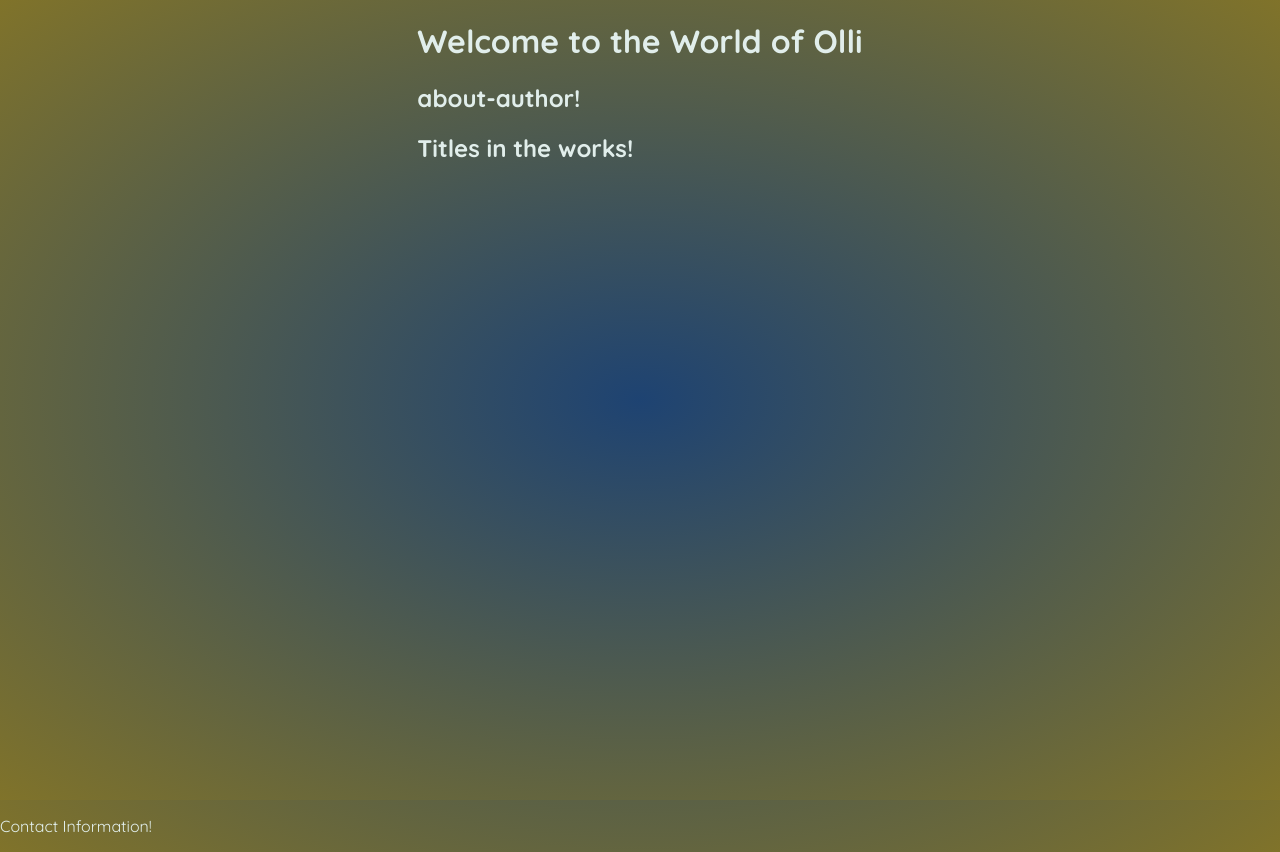
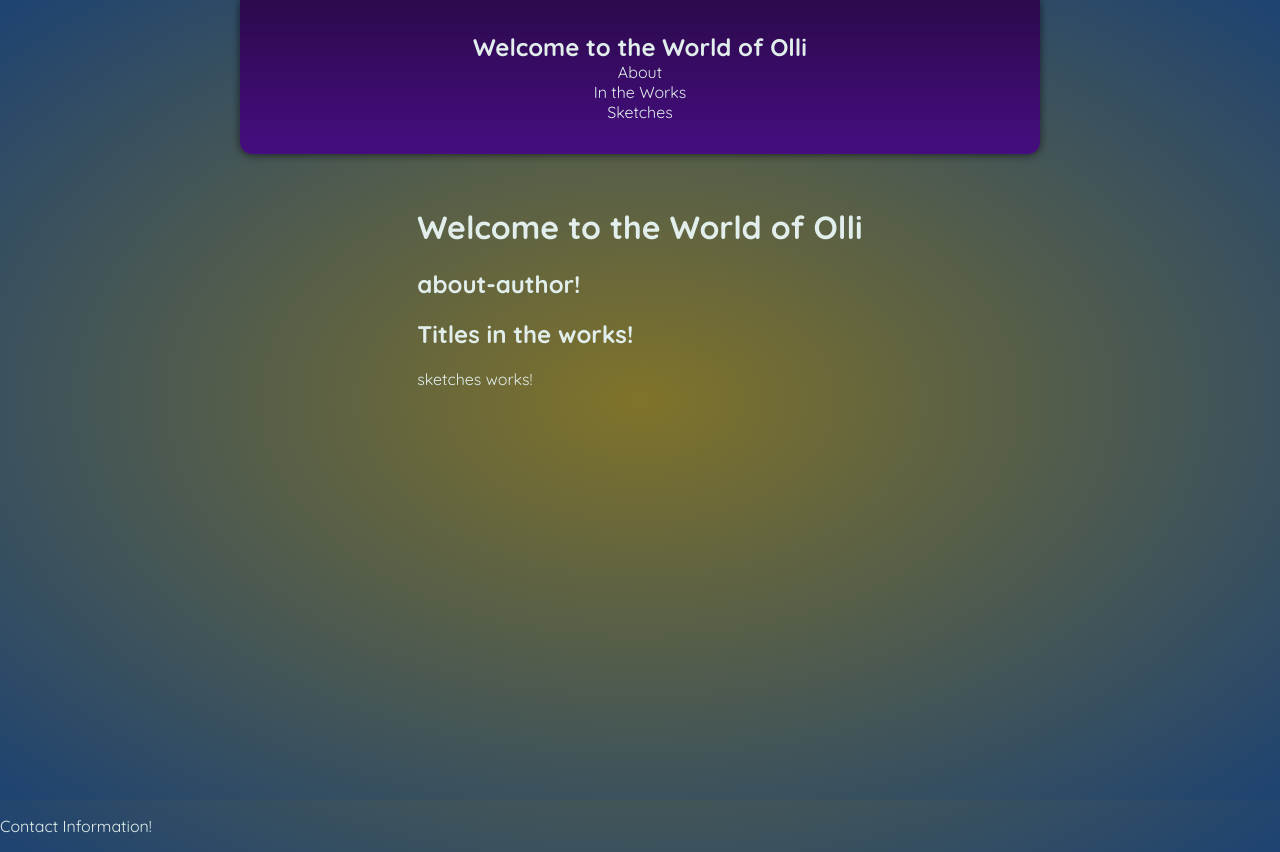
Before and after one commit to Grudged/Olli-Project, an Angular app: page / in a window 1280 px wide. Built offline with nearby package versions, Linux system fonts and the light colour scheme.

Commit message:
just changes. added a header

```diff
--- a/src/app/app.component.html
+++ b/src/app/app.component.html
@@ -1,6 +1,7 @@
 
 <html>
   <body>
+    <app-header />
     <main class="main">
       <div class="content">
         <div class="left-side">
@@ -8,6 +9,7 @@
         </div>
         <app-about-author />
         <app-in-the-works />
+        <app-sketches />
       </div>
     </main>
   </body>
--- a/src/app/app.component.ts
+++ b/src/app/app.component.ts
@@ -3,10 +3,12 @@ import { RouterOutlet } from '@angular/router';
 import { AboutAuthorComponent } from "./about-author/about-author.component";
 import { InTheWorksComponent } from "./in-the-works/in-the-works.component";
 import { FooterComponent } from "./footer/footer.component";
+import { SketchesComponent } from "./sketches/sketches.component";
+import { HeaderComponent } from "./header/header.component";
 
 @Component({
   selector: 'app-root',
-  imports: [RouterOutlet, AboutAuthorComponent, InTheWorksComponent, FooterComponent],
+  imports: [RouterOutlet, AboutAuthorComponent, InTheWorksComponent, FooterComponent, SketchesComponent, HeaderComponent],
   templateUrl: './app.component.html',
   styleUrl: './app.component.css'
 })
--- /dev/null
+++ b/src/app/header/header.component.css
@@ -0,0 +1,52 @@
+header {
+    display: flex;
+    flex-direction: column;
+    align-items: center;
+    gap: 1rem;
+    width: 90%;
+    max-width: 50rem;
+    margin: 0 auto 2rem auto;
+    text-align: center;
+    background: linear-gradient(
+      to bottom,
+      #2c0a4c,
+      #450d80
+    );
+    padding: 1rem;
+    border-bottom-right-radius: 12px;
+    border-bottom-left-radius: 12px;
+    box-shadow: 0 1px 8px rgba(0, 0, 0, 0.6);
+  }
+
+  img {
+    width: 3.5rem;
+    object-fit: contain;
+  }
+
+  h1 {
+    font-size: 1.25rem;
+    margin: 0;
+    padding: 0;
+  }
+
+  p {
+    margin: 0;
+    font-size: 0.8rem;
+    text-wrap: balance;
+  }
+
+  @media (min-width: 768px) {
+    header {
+      padding: 2rem;
+    }
+
+    img {
+      width: 4.5rem;
+    }
+
+    h1 {
+      font-size: 1.5rem;
+      margin: 0;
+      padding: 0;
+    }
+  }
--- /dev/null
+++ b/src/app/header/header.component.html
@@ -0,0 +1,14 @@
+<header>
+    <div layout="row">
+        <div flex="50">
+            <h1>Welcome to the World of Olli</h1>
+        </div>
+        <div flex="50">
+            <nav>
+                <div><a routerLink="/about">About</a></div>
+                <div><a routerLink="/works">In the Works</a></div>
+                <div><a routerLink="/sketches">Sketches</a></div>
+            </nav>
+        </div>
+    </div>
+</header>
--- /dev/null
+++ b/src/app/sketches/sketches.component.html
@@ -0,0 +1 @@
+<p>sketches works!</p>
--- a/src/styles.css
+++ b/src/styles.css
@@ -9,7 +9,7 @@ body {
   font-family: 'Quicksand', sans-serif;
   -webkit-font-smoothing: antialiased;
   -moz-osx-font-smoothing: grayscale;
-  background: radial-gradient(#1e4372, #80732a);
+  background: radial-gradient(#80732a, #1e4372);
   color: #e1eeeb;
   min-height: 100vh;
 }
```
Also changed, not shown: src/app/header/header.component.ts (added, +11 -0 lines), src/app/sketches/sketches.component.ts (added, +11 -0 lines), src/app/sketches/sketches.component.css (added), 1 other file (tests, documents, lock files or other folders).
